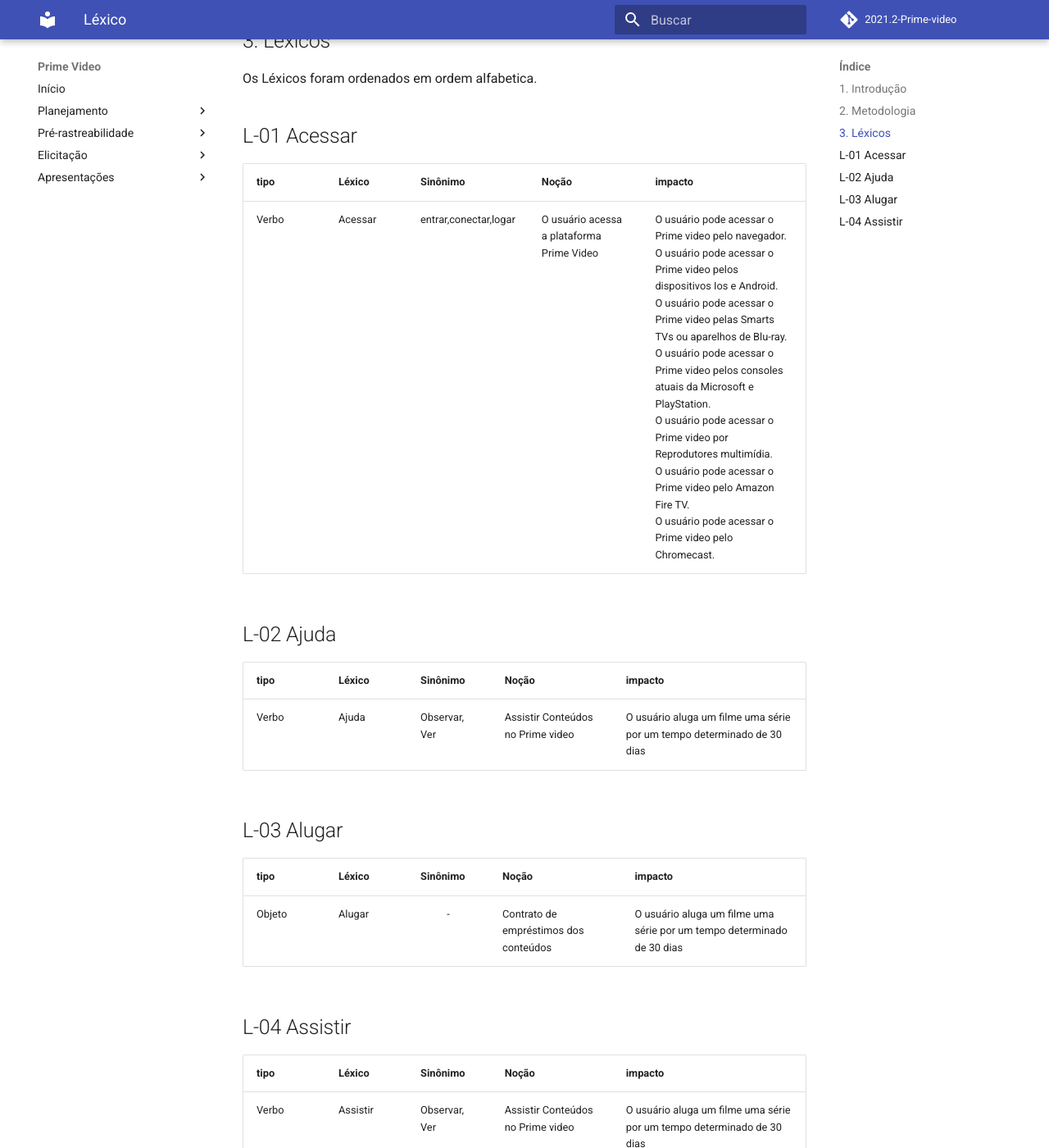
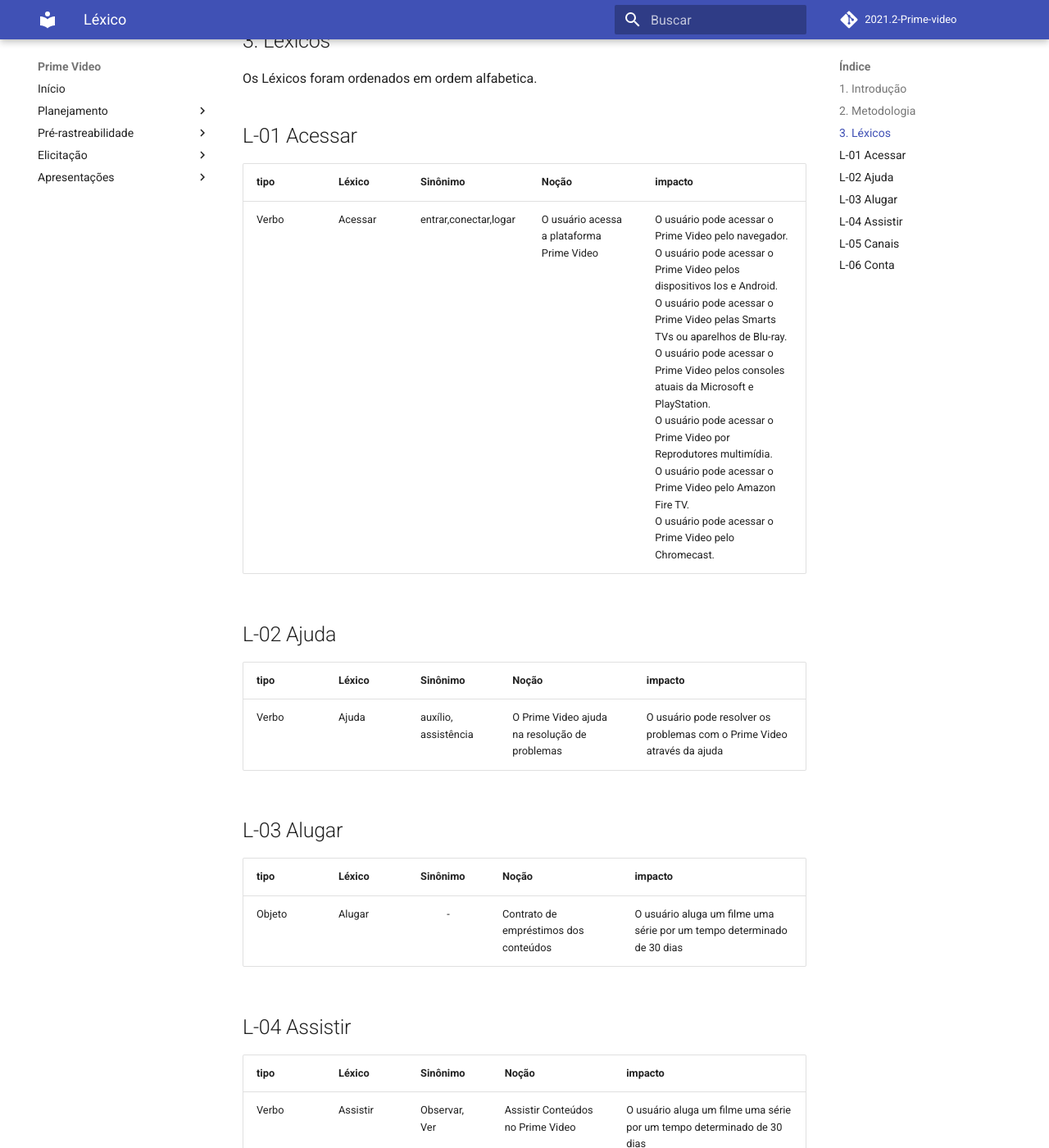
Before and after one commit to Requisitos-de-Software/2021.2-Prime-video, an MkDocs documentation site: the page built from docs/modelagem/lexico.md, in a window 1280 px wide and 1400 px high, scrolled down 556 px. Shown: the whole window at 82% size. Built offline with MkDocs 1.6.1 and Material for MkDocs 9.7.7, drawn with Linux system fonts in a browser that asks for light colours; comment, search, counter and statistics services are not loaded; some of the changed text lies outside the part shown.

Commit message:
Adicionando os léxicos ate o 6

```diff
--- a/docs/modelagem/lexico.md
+++ b/docs/modelagem/lexico.md
@@ -20,14 +20,14 @@
 
 | tipo       |  Léxico     | Sinônimo  | Noção    |       impacto       |
 | ---------- |  ---------  | --------  | -------- | ------------------- |
-| Verbo      |   Acessar   | entrar,conectar,logar | O usuário acessa a plataforma Prime Video | O usuário pode acessar o Prime video pelo navegador.</br> O usuário pode acessar o  Prime video pelos dispositivos Ios e Android.</br>O usuário pode acessar o  Prime video pelas Smarts TVs ou aparelhos de Blu-ray.</br>O usuário pode acessar o Prime video pelos consoles atuais da Microsoft e PlayStation.</br>O usuário pode acessar o Prime video por Reprodutores multimídia.</br>O usuário pode acessar o Prime video pelo Amazon Fire TV.</br>O usuário pode acessar o Prime video pelo Chromecast. |
+| Verbo      |   Acessar   | entrar,conectar,logar | O usuário acessa a plataforma Prime Video | O usuário pode acessar o Prime Video pelo navegador.</br> O usuário pode acessar o  Prime Video pelos dispositivos Ios e Android.</br>O usuário pode acessar o  Prime Video pelas Smarts TVs ou aparelhos de Blu-ray.</br>O usuário pode acessar o Prime Video pelos consoles atuais da Microsoft e PlayStation.</br>O usuário pode acessar o Prime Video por Reprodutores multimídia.</br>O usuário pode acessar o Prime Video pelo Amazon Fire TV.</br>O usuário pode acessar o Prime Video pelo Chromecast. |
 
 
 ## L-02 Ajuda
 
 | tipo       |  Léxico     | Sinônimo  | Noção    |       impacto       |
 | ---------- |  ---------  | --------  | -------- | ------------------- |
-| Verbo      |   Ajuda  | Observar, Ver | Assistir Conteúdos no Prime video  | O usuário aluga um filme uma série por um tempo determinado de 30 dias  |
+| Verbo      |   Ajuda  | auxílio, assistência | O Prime Video ajuda na resolução de problemas  | O usuário pode resolver os problemas com o Prime Video através da ajuda  |
 
 
 ## L-03 Alugar
@@ -40,4 +40,18 @@
 
 | tipo       |  Léxico     | Sinônimo  | Noção    |       impacto       |
 | ---------- |  ---------  | --------  | -------- | ------------------- |
-| Verbo      |   Assistir   | Observar, Ver | Assistir Conteúdos no Prime video  | O usuário aluga um filme uma série por um tempo determinado de 30 dias  |
+| Verbo      |   Assistir   | Observar, Ver | Assistir Conteúdos no Prime Video  | O usuário aluga um filme uma série por um tempo determinado de 30 dias  |
+
+
+## L-05 Canais
+
+| tipo       |  Léxico     | Sinônimo  | Noção    |       impacto       |
+| ---------- |  ---------  | --------  | -------- | ------------------- |
+| Objeto     |   Canais   | emissora, estação | Contrato no qual o usuário pode alugar conteúdos  | O usuário pode alugar canais.</br> O usuário pode alugar documentarios,séries e filmes.</br>  |
+
+
+## L-06 Conta
+
+| tipo       |  Léxico     | Sinônimo  | Noção    |       impacto       |
+| ---------- |  ---------  | --------  | -------- | ------------------- |
+| Objeto     |   Conta   | <p align="center">-</p> | usuário pode acessar os recursos do Prime Video.    | O O usuário pode alterar senha.</br>O usuário pode contratar canais,filmes e series.</br>  |
```
